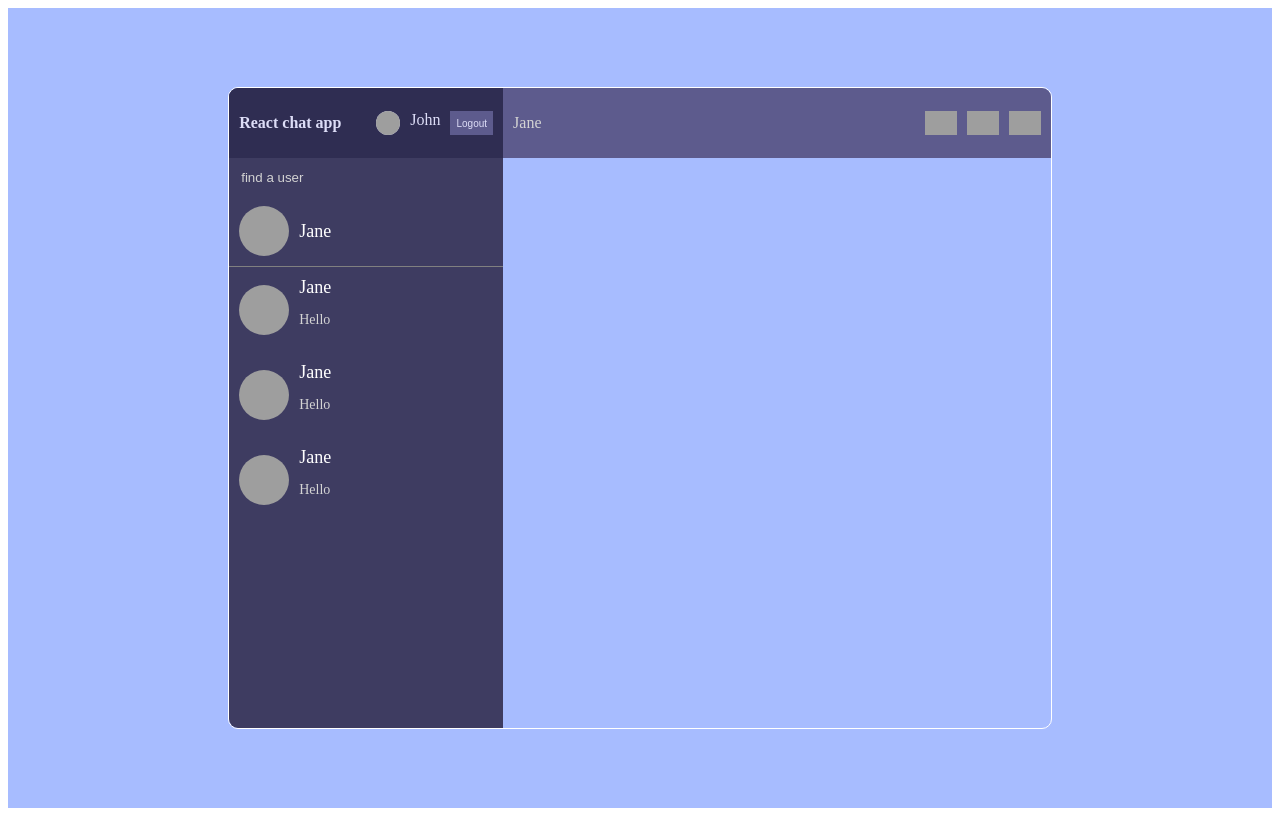
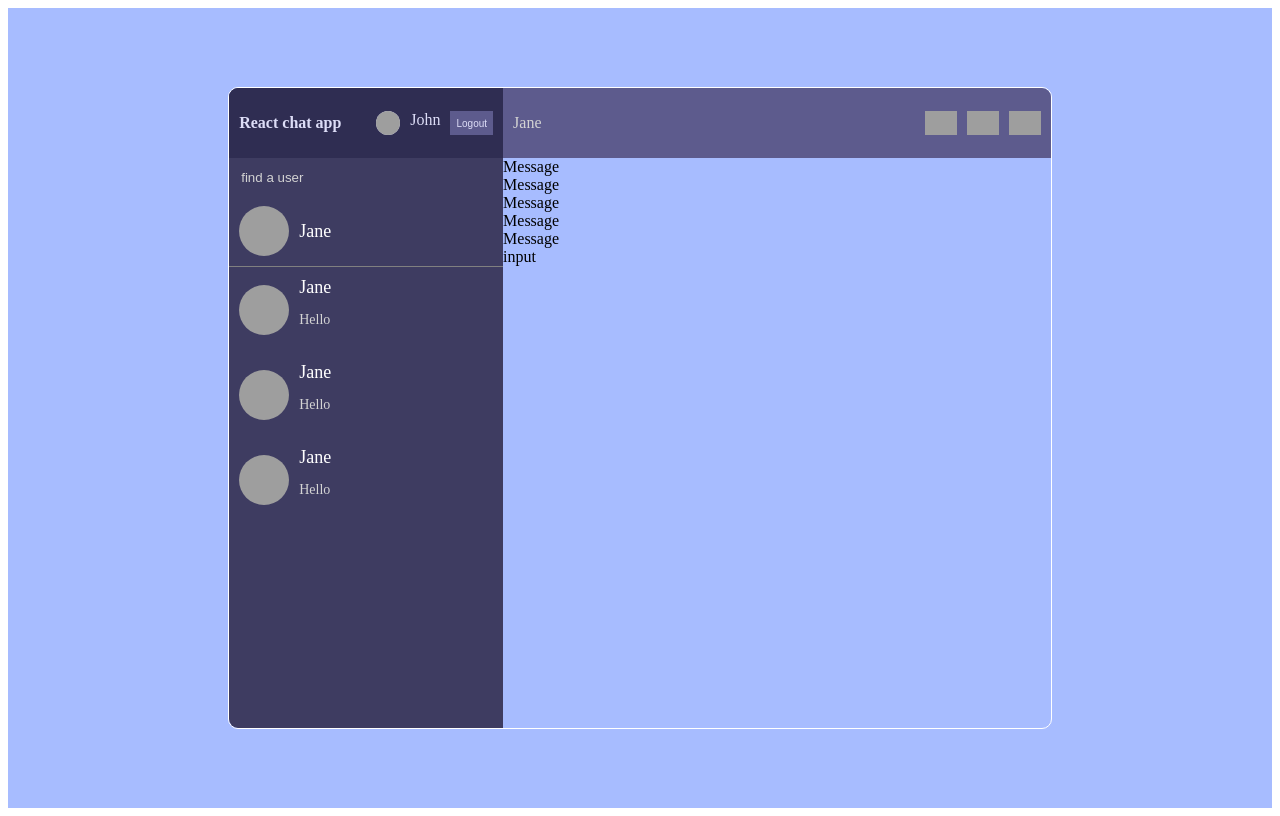
Before and after one commit to ViktorGeorgiev98/chatAppReact, a React (Vite) app in the folder client/: page / in a window 1280 px wide. Built offline with nearby package versions, Linux system fonts and the light colour scheme; grey boxes are pictures that could not be loaded.

Commit message:
created message component and added it alongside input componetnt to chat component

```diff
--- a/client/src/components/Home/Chat.jsx
+++ b/client/src/components/Home/Chat.jsx
@@ -1,3 +1,6 @@
+import Input from "./Input";
+import Messages from "./Messages";
+
 const Chat = () => {
    return (
     <div className="chat">
@@ -10,6 +13,8 @@
             </div>
 
         </div>
+        <Messages />
+        <Input />
     </div>
    )
 }
--- /dev/null
+++ b/client/src/components/Home/Messages.jsx
@@ -0,0 +1,15 @@
+import Message from "./Message";
+
+const Messages = () => {
+    return (
+        <div className="messages">
+            <Message />
+            <Message />
+            <Message />
+            <Message />
+            <Message />
+        </div>
+    )
+}
+
+export default Messages;
```
